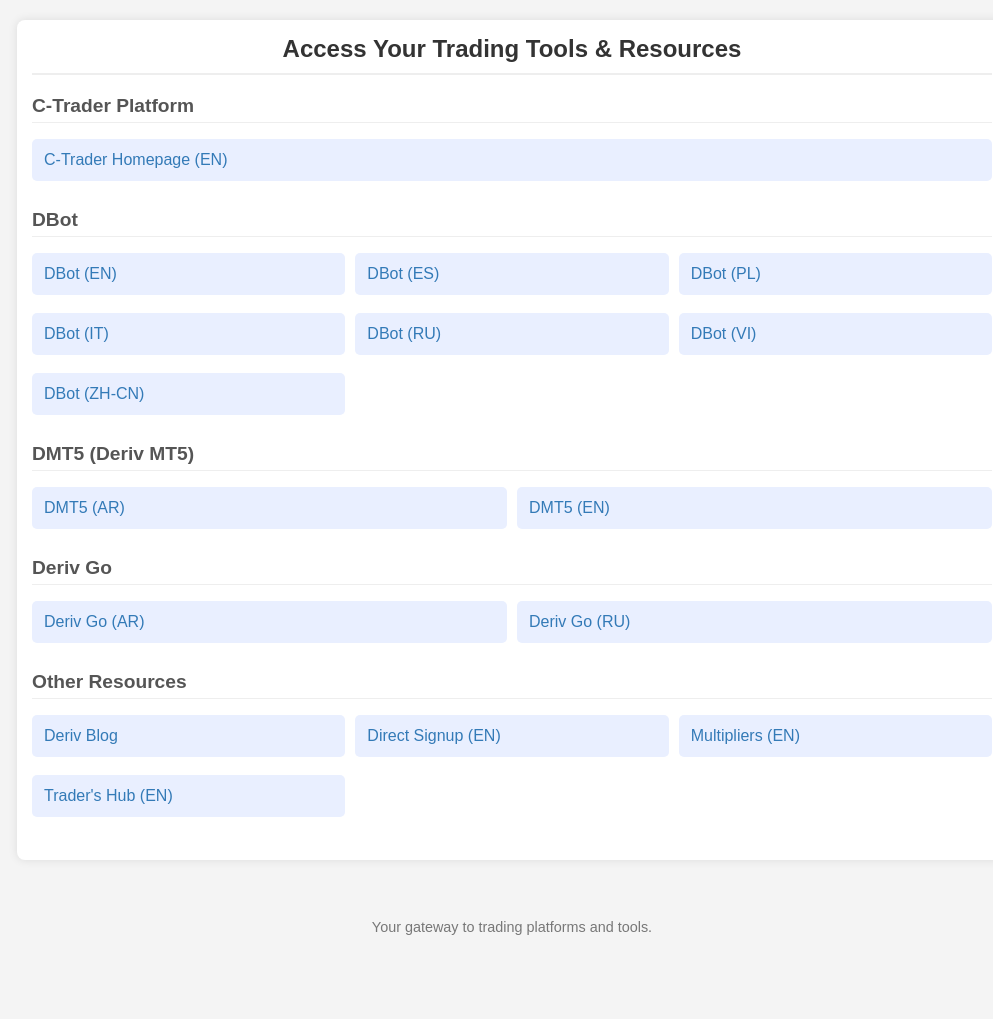
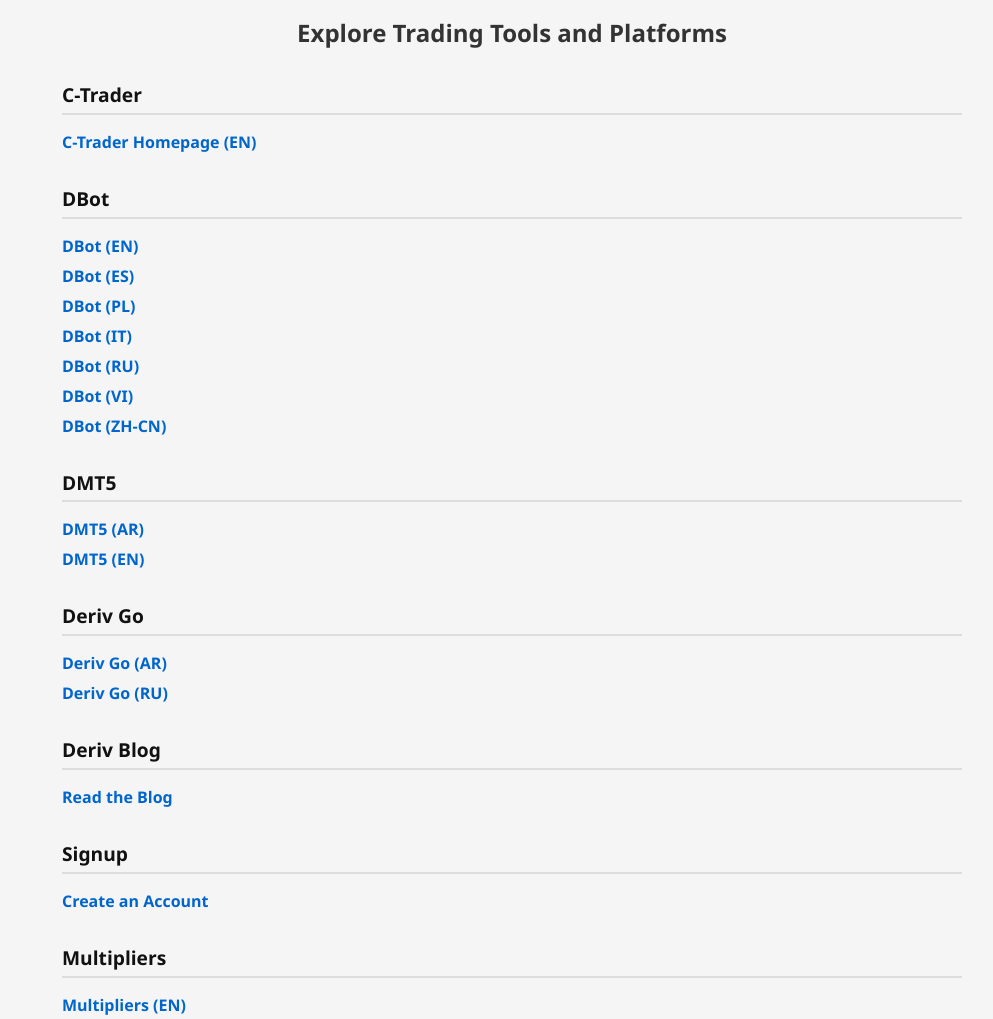
Before and after one commit to iederees-create/deriv-website, a plain HTML site: page index.html in a window 1280 px wide. Shown: the whole page, without its empty margins (128-1121 px from the left). Before the commit the page ends 964 px from the top, so only its background shows below. Drawn offline with Linux system fonts and the light colour scheme.

Commit message:
Update index.html

```diff
--- a/index.html
+++ b/index.html
@@ -2,124 +2,103 @@
 <html lang="en">
 <head>
   <meta charset="UTF-8">
-    <meta name="viewport" content="width=device-width, initial-scale=1.0">
-    <title>Trading Platform Access</title>
+  <meta name="viewport" content="width=device-width, initial-scale=1">
+  <title>Trading Resources</title>
   <style>
     body {
-            font-family: Arial, sans-serif;
       margin: 0;
-            padding: 0;
-            background-color: #f4f4f4;
+      font-family: 'Segoe UI', Tahoma, Geneva, Verdana, sans-serif;
+      background-color: #f5f5f5;
       color: #333;
     }
+
     .container {
-            width: 90%;
-            max-width: 960px;
-            margin: 20px auto;
-            padding: 15px;
-            background-color: #fff;
-            box-shadow: 0 0 10px rgba(0,0,0,0.1);
-            border-radius: 8px;
+      padding: 1rem;
+      max-width: 900px;
+      margin: auto;
     }
-        h1 {
+
+    h2 {
+      margin-top: 2rem;
+      border-bottom: 2px solid #ddd;
+      padding-bottom: 0.3rem;
+      font-size: 1.2rem;
+      color: #111;
+    }
+
+    ul {
+      list-style-type: none;
+      padding-left: 0;
+    }
+
+    li {
+      margin: 0.5rem 0;
+    }
+
+    a {
+      text-decoration: none;
+      color: #0066cc;
+      font-weight: bold;
+    }
+
+    a:hover {
+      text-decoration: underline;
+    }
+
+    .title {
+      font-size: 1.5rem;
+      font-weight: bold;
+      margin-bottom: 1.5rem;
       text-align: center;
-            color: #333;
-            font-size: 1.5em; /* Reduced header size */
-            margin-top: 0;
-            margin-bottom: 15px; /* Reduced margin */
-            padding-bottom: 10px;
-            border-bottom: 2px solid #eee;
-        }
-        h2 {
-            color: #555;
-            border-bottom: 1px solid #eee;
-            padding-bottom: 5px;
-            margin-top: 20px;
-            font-size: 1.2em;
-        }
-        .link-section {
-            margin-bottom: 20px;
-        }
-        .link-item {
-            display: block;
-            background-color: #e9efff;
-            margin-bottom: 8px;
-            padding: 12px;
-            text-decoration: none;
-            color: #337ab7;
-            border-radius: 5px;
-            transition: background-color 0.3s ease;
-        }
-        .link-item:hover {
-            background-color: #d4e0ff;
-            color: #23527c;
-        }
-        .grid-container {
-            display: grid;
-            grid-template-columns: repeat(auto-fit, minmax(250px, 1fr));
-            gap: 10px;
-        }
-        footer {
-            text-align: center;
-            margin-top: 30px;
-            padding: 15px;
-            font-size: 0.9em;
-            color: #777;
     }
   </style>
 </head>
 <body>
   <div class="container">
-        <h1>Access Your Trading Tools & Resources</h1>
+    <div class="title">Explore Trading Tools and Platforms</div>
 
-        <div class="link-section">
-            <h2>C-Trader Platform</h2>
-            <div class="grid-container">
-                <a href="https://track.deriv.com/_KCH6LP9EQxyNhxmBqQyZL2Nd7ZgqdRLk/1/" class="link-item" target="_blank">C-Trader Homepage (EN)</a>
+    <h2>C-Trader</h2>
+    <ul>
+      <li><a href="https://track.deriv.com/_KCH6LP9EQxyNhxmBqQyZL2Nd7ZgqdRLk/1/">C-Trader Homepage (EN)</a></li>
+    </ul>
+
+    <h2>DBot</h2>
+    <ul>
+      <li><a href="https://track.deriv.com/_KCH6LP9EQxyFfUyb_9NCN2Nd7ZgqdRLk/1/">DBot (EN)</a></li>
+      <li><a href="https://track.deriv.com/_KCH6LP9EQxzqIA207YH0RmNd7ZgqdRLk/1/">DBot (ES)</a></li>
+      <li><a href="https://track.deriv.com/_KCH6LP9EQxzq8sJDX1BAemNd7ZgqdRLk/1/">DBot (PL)</a></li>
+      <li><a href="https://track.deriv.com/_KCH6LP9EQxz3zJwZiAI8bGNd7ZgqdRLk/1/">DBot (IT)</a></li>
+      <li><a href="https://track.deriv.be/_KCH6LP9EQxy4WwKKfu57DmNd7ZgqdRLk/1/">DBot (RU)</a></li>
+      <li><a href="https://track.deriv.com/_KCH6LP9EQxw0wMIHhd3WdGNd7ZgqdRLk/1/">DBot (VI)</a></li>
+      <li><a href="https://track.deriv.com/_KCH6LP9EQxwJrrido9NdZWNd7ZgqdRLk/1/">DBot (ZH-CN)</a></li>
+    </ul>
+
+    <h2>DMT5</h2>
+    <ul>
+      <li><a href="https://track.deriv.com/_KCH6LP9EQxzD0A58kf80PGNd7ZgqdRLk/1/">DMT5 (AR)</a></li>
+      <li><a href="https://track.deriv.com/_KCH6LP9EQxxnhKTx4PKacmNd7ZgqdRLk/1/">DMT5 (EN)</a></li>
+    </ul>
+
+    <h2>Deriv Go</h2>
+    <ul>
+      <li><a href="https://track.deriv.com/_KCH6LP9EQxz0ZNFqtJq7tmNd7ZgqdRLk/1/">Deriv Go (AR)</a></li>
+      <li><a href="https://track.deriv.com/_KCH6LP9EQxwh5SlbyAEvNmNd7ZgqdRLk/1/">Deriv Go (RU)</a></li>
+    </ul>
+
+    <h2>Deriv Blog</h2>
+    <ul>
+      <li><a href="https://track.deriv.com/_KCH6LP9EQxwLCf9UsP9CdGNd7ZgqdRLk/1/">Read the Blog</a></li>
+    </ul>
+
+    <h2>Signup</h2>
+    <ul>
+      <li><a href="https://track.deriv.com/_KCH6LP9EQxwKqFKZ7JdnQ2Nd7ZgqdRLk/1/">Create an Account</a></li>
+    </ul>
+
+    <h2>Multipliers</h2>
+    <ul>
+      <li><a href="https://track.deriv.com/_KCH6LP9EQxw9F-13urvbiWNd7ZgqdRLk/1/">Multipliers (EN)</a></li>
+    </ul>
   </div>
-        </div>
-
-        <div class="link-section">
-            <h2>DBot</h2>
-            <div class="grid-container">
-                <a href="https://track.deriv.com/_KCH6LP9EQxyFfUyb_9NCN2Nd7ZgqdRLk/1/" class="link-item" target="_blank">DBot (EN)</a>
-                <a href="https://track.deriv.com/_KCH6LP9EQxzqIA207YH0RmNd7ZgqdRLk/1/" class="link-item" target="_blank">DBot (ES)</a>
-                <a href="https://track.deriv.com/_KCH6LP9EQxzq8sJDX1BAemNd7ZgqdRLk/1/" class="link-item" target="_blank">DBot (PL)</a>
-                <a href="https://track.deriv.com/_KCH6LP9EQxz3zJwZiAI8bGNd7ZgqdRLk/1/" class="link-item" target="_blank">DBot (IT)</a>
-                <a href="https://track.deriv.be/_KCH6LP9EQxy4WwKKfu57DmNd7ZgqdRLk/1/" class="link-item" target="_blank">DBot (RU)</a>
-                <a href="https://track.deriv.com/_KCH6LP9EQxw0wMIHhd3WdGNd7ZgqdRLk/1/" class="link-item" target="_blank">DBot (VI)</a>
-                <a href="https://track.deriv.com/_KCH6LP9EQxwJrrido9NdZWNd7ZgqdRLk/1/" class="link-item" target="_blank">DBot (ZH-CN)</a>
-            </div>
-        </div>
-
-        <div class="link-section">
-            <h2>DMT5 (Deriv MT5)</h2>
-            <div class="grid-container">
-                <a href="https://track.deriv.com/_KCH6LP9EQxzD0A58kf80PGNd7ZgqdRLk/1/" class="link-item" target="_blank">DMT5 (AR)</a>
-                <a href="https://track.deriv.com/_KCH6LP9EQxxnhKTx4PKacmNd7ZgqdRLk/1/" class="link-item" target="_blank">DMT5 (EN)</a>
-            </div>
-        </div>
-
-        <div class="link-section">
-            <h2>Deriv Go</h2>
-            <div class="grid-container">
-                <a href="https://track.deriv.com/_KCH6LP9EQxz0ZNFqtJq7tmNd7ZgqdRLk/1/" class="link-item" target="_blank">Deriv Go (AR)</a>
-                <a href="https://track.deriv.com/_KCH6LP9EQxwh5SlbyAEvNmNd7ZgqdRLk/1/" class="link-item" target="_blank">Deriv Go (RU)</a>
-            </div>
-        </div>
-
-        <div class="link-section">
-            <h2>Other Resources</h2>
-            <div class="grid-container">
-                <a href="https://track.deriv.com/_KCH6LP9EQxwLCf9UsP9CdGNd7ZgqdRLk/1/" class="link-item" target="_blank">Deriv Blog</a>
-                <a href="https://track.deriv.com/_KCH6LP9EQxwKqFKZ7JdnQ2Nd7ZgqdRLk/1/" class="link-item" target="_blank">Direct Signup (EN)</a>
-                <a href="https://track.deriv.com/_KCH6LP9EQxw9F-13urvbiWNd7ZgqdRLk/1/" class="link-item" target="_blank">Multipliers (EN)</a>
-                <a href="https://track.deriv.com/_KCH6LP9EQxx9h9r9d4EPOWNd7ZgqdRLk/1/" class="link-item" target="_blank">Trader's Hub (EN)</a>
-            </div>
-        </div>
-    </div>
-    <footer>
-        <p>Your gateway to trading platforms and tools.</p>
-    </footer>
 </body>
 </html>
```
Lines whose indentation alone changed are shown as unchanged.
